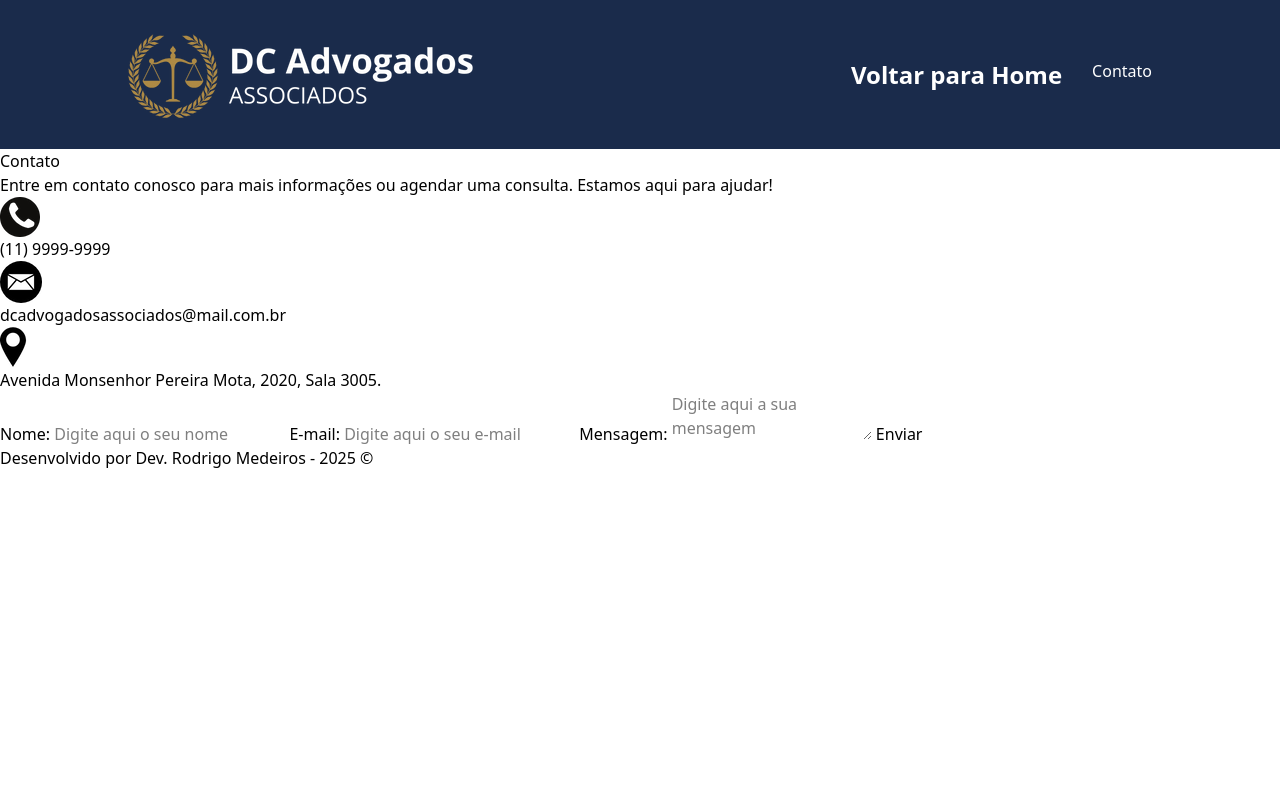
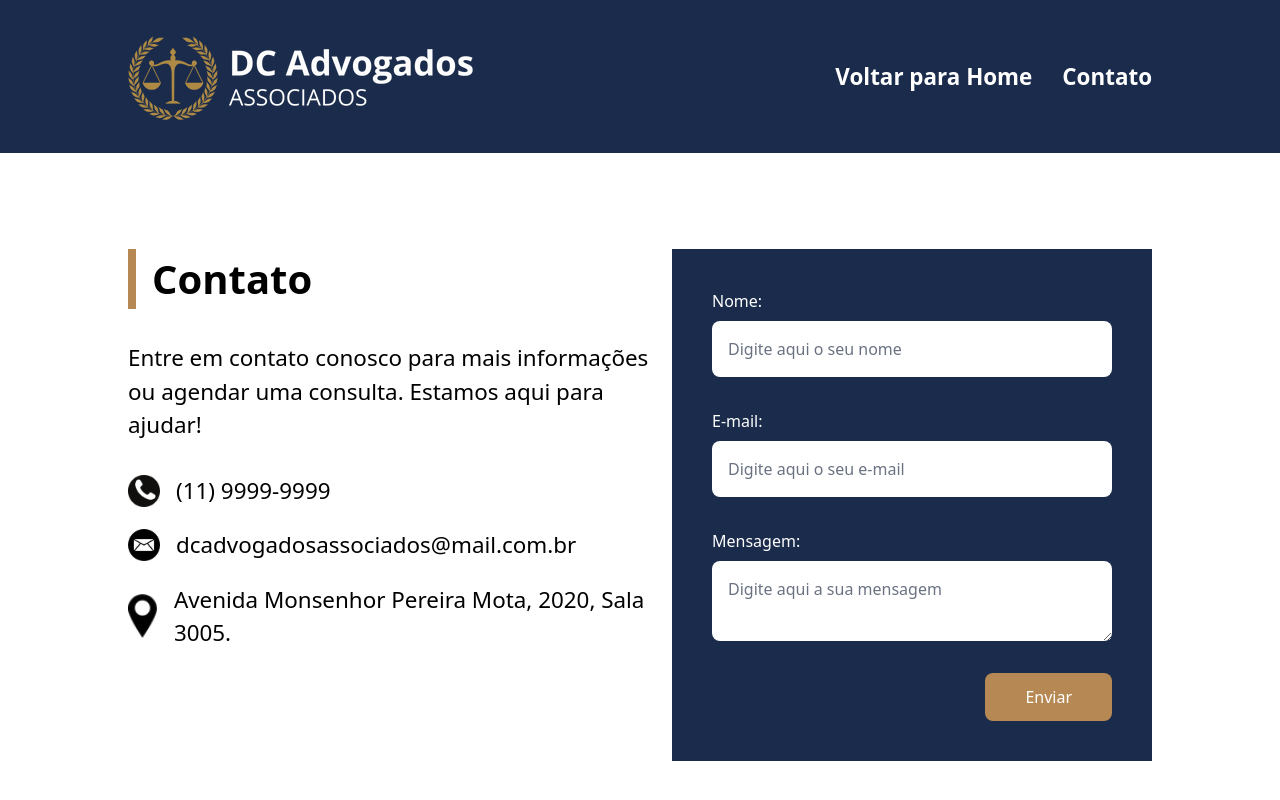
Before and after one commit to rodrigoamb/FS-02-BEZ-QUI-NOITE-PRATICA-LANDING-PAGE-DC-ADVOGADOS, a plain HTML site: page pages/contato/index.html in a window 1280 px wide. Shown: the top 800 px of the page. Drawn offline with nearby package versions, Linux system fonts and the light colour scheme.

Commit message:
finalizando tailwind

```diff
--- a/pages/contato/index.html
+++ b/pages/contato/index.html
@@ -8,21 +8,25 @@
   </head>
   <body>
     <!-- header -->
-    <header
-      class="bg-[#1a2b4b] text-white flex justify-center py-[30px] bg-cover bg-cover bg-center"
-    >
+    <header class="bg-[#1a2b4b] text-white flex justify-center py-[2rem]">
       <div class="w-[80%] flex flex-row justify-between items-center">
         <img src="../../assets/logo.png" alt="logomarca" />
         <nav>
           <ul class="flex flex-row gap-[30px]">
             <li>
               <a
-                class="text-2xl font-bold hover:text-[#b68954]"
+                class="text-[1.4rem] font-bold hover:text-[#b68954] cursor-pointer hover:border-y-[5px] hover:py-[8px] hover:transition-all hover:duration-200"
                 href="../../index.html"
                 >Voltar para Home</a
               >
             </li>
-            <li><a href="">Contato</a></li>
+            <li>
+              <a
+                class="text-[1.4rem] font-bold hover:text-[#b68954] cursor-pointer hover:border-y-[5px] hover:py-[8px] hover:transition-all hover:duration-200"
+                href=""
+                >Contato</a
+              >
+            </li>
           </ul>
         </nav>
       </div>
@@ -30,56 +34,89 @@
 
     <!-- contato -->
 
-    <section class="container-section-contact">
-      <div class="container-div-contact">
-        <div class="container-info-contact">
-          <h2>Contato</h2>
+    <section class="flex justify-center py-[6rem]">
+      <div class="w-[80%] flex flex-row justify-between">
+        <div class="flex flex-col gap-[2rem] text-[1.4rem] w-[43.75rem]">
+          <h2
+            class="text-[2.5rem] font-bold border-l-[0.5rem] border-[#b68954] pl-[1rem]"
+          >
+            Contato
+          </h2>
           <p>
             Entre em contato conosco para mais informações ou agendar uma
             consulta. Estamos aqui para ajudar!
           </p>
-          <div class="container-icons-contact">
-            <div>
-              <img src="../../assets/telefone.png" alt="icone telefone" />
+          <div class="flex flex-col gap-[1.3rem]">
+            <div class="flex flex-row items-center gap-[1rem]">
+              <img
+                class="w-[2rem] h-[2rem]"
+                src="../../assets/telefone.png"
+                alt="icone telefone"
+              />
               <p>(11) 9999-9999</p>
             </div>
-            <div>
-              <img src="../../assets/email.png" alt="icone email" />
+
+            <div class="flex flex-row items-center gap-[1rem]">
+              <img
+                class="w-[2rem] h-[2rem]"
+                src="../../assets/email.png"
+                alt="icone email"
+              />
               <p>dcadvogadosassociados@mail.com.br</p>
             </div>
-            <div>
-              <img src="../../assets/pino.png" alt="icone localizacao" />
+            <div class="flex flex-row items-center gap-[1rem]">
+              <img
+                class="w-[2rem]"
+                src="../../assets/pino.png"
+                alt="icone localizacao"
+              />
               <p>Avenida Monsenhor Pereira Mota, 2020, Sala 3005.</p>
             </div>
           </div>
         </div>
 
-        <div class="container-form-contact">
-          <form>
-            <label for="nome">Nome: </label>
+        <div class="bg-[#1a2b4b] p-[2.5rem]">
+          <form class="flex flex-col gap-[2rem]">
+            <div class="flex flex-col gap-2">
+              <label class="text-white" for="nome">Nome: </label>
               <input
+                class="w-[25rem] bg-white placeholder:text-gray-500 p-[1rem] rounded-[0.5rem]"
                 type="text"
                 name="nome"
                 id="nome"
                 placeholder="Digite aqui o seu nome"
               />
+            </div>
 
-            <label for="email">E-mail: </label>
+            <div class="flex flex-col gap-2">
+              <label class="text-white" for="email">E-mail: </label>
               <input
+                class="w-[25rem] bg-white placeholder:text-gray-500 p-[1rem] rounded-[0.5rem]"
                 type="email"
                 name="email"
                 id="email"
                 placeholder="Digite aqui o seu e-mail"
               />
+            </div>
 
-            <label for="mensagem">Mensagem: </label>
+            <div class="flex flex-col gap-2">
+              <label class="text-white" for="mensagem">Mensagem: </label>
               <textarea
+                class="w-[25rem] bg-white placeholder:text-gray-500 p-[1rem] rounded-[0.5rem]"
                 name="mensagem"
                 id="mensagem"
                 placeholder="Digite aqui a sua mensagem"
               ></textarea>
+            </div>
 
-            <button type="submit">Enviar</button>
+            <div class="flex flex-row justify-end">
+              <button
+                class="bg-[#b68954] text-white py-3 w-fit px-10 rounded-[0.5rem] hover:bg-[#c5a179] hover:transition-all hover:duration-200 cursor-pointer"
+                type="submit"
+              >
+                Enviar
+              </button>
+            </div>
           </form>
         </div>
       </div>
@@ -87,8 +124,10 @@
 
     <!-- footer -->
 
-    <footer>
-      <p>Desenvolvido por Dev. Rodrigo Medeiros - 2025 ©</p>
+    <footer class="bg-[#b68954] text-white py-[3rem]">
+      <p class="text-center text-[1.4rem]">
+        Desenvolvido por Dev. Rodrigo Medeiros - 2025 ©
+      </p>
     </footer>
   </body>
 </html>
```
Lines whose indentation alone changed are shown as unchanged.
